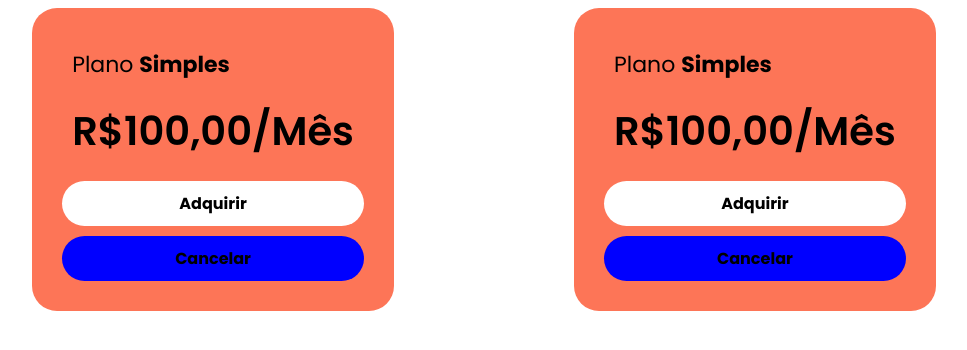
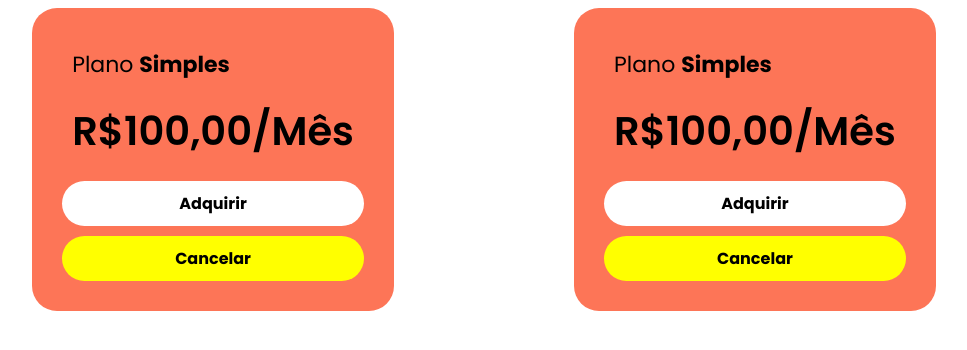
Before and after one commit to Eduardo-XavierPaula/projeto-components, an Angular app: page / in a window 1280 px wide. Shown: the top 350 px of the page, without its empty margins (156-1123 px from the left). Built offline with nearby package versions, Linux system fonts and the light colour scheme.

Commit message:
✨ New feature: estudando css global no angular, by Eduardo Xavier

```diff
--- a/src/app/card/card.component.scss
+++ b/src/app/card/card.component.scss
@@ -18,3 +18,7 @@
     font-size: 40px;
   }
 }
+
+::ng-deep .card-cancel-button {
+  background-color: yellow !important;
+}
--- a/src/styles.scss
+++ b/src/styles.scss
@@ -1 +1,2 @@
 /* You can add global styles to this file, and also import other style files */
+@import "./styles/global-overrides";
--- /dev/null
+++ b/src/styles/_global-overrides.scss
@@ -0,0 +1,3 @@
+.card-cancel-button {
+  background-color: red !important;
+}
```
